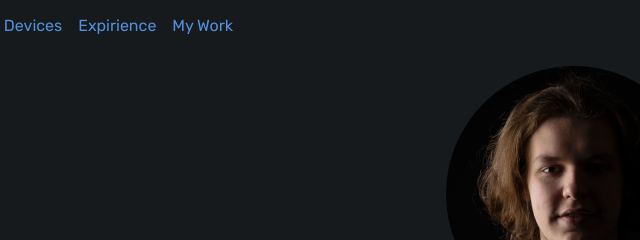
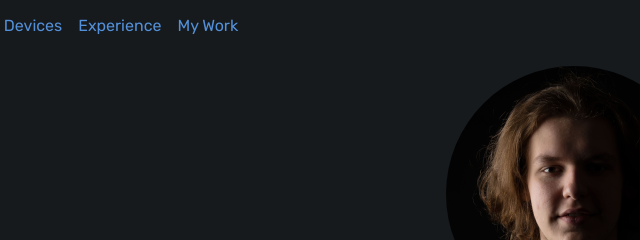
Before and after one commit to ksald-CZ/myweb, a plain HTML site: page index.html in a window 1280 px wide. Shown: the top 240 px of the page, 66-706 px from the left. Drawn offline with Linux system fonts and the light colour scheme; files whose address does not match are found by name.

Commit message:
typo index.html:26

```diff
--- a/index.html
+++ b/index.html
@@ -23,7 +23,7 @@
                 <div class="Navbar__Menu--links">
                     <a class="Navbar__Menu__Item Navbar__Menu__Item--Active" href="#"class >Home</a>
                     <a class="Navbar__Menu__Item"  href="./sites/devices.html">Devices</a>
-                    <a class="Navbar__Menu__Item" >Expirience</a>
+                    <a class="Navbar__Menu__Item" >Experience</a>
                     <a class="Navbar__Menu__Item" >My Work</a>
                 </div>
                 <div class="Navbar__Menu--links">
```
